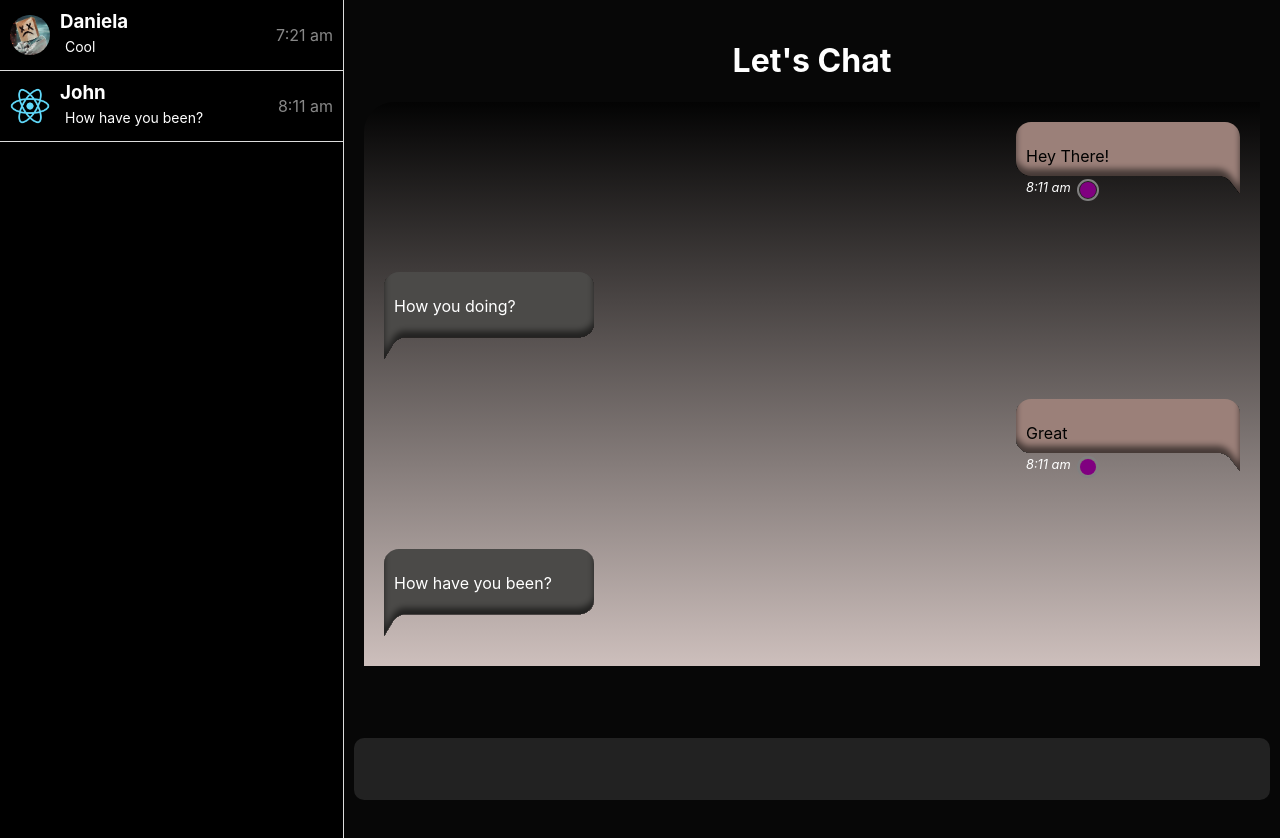
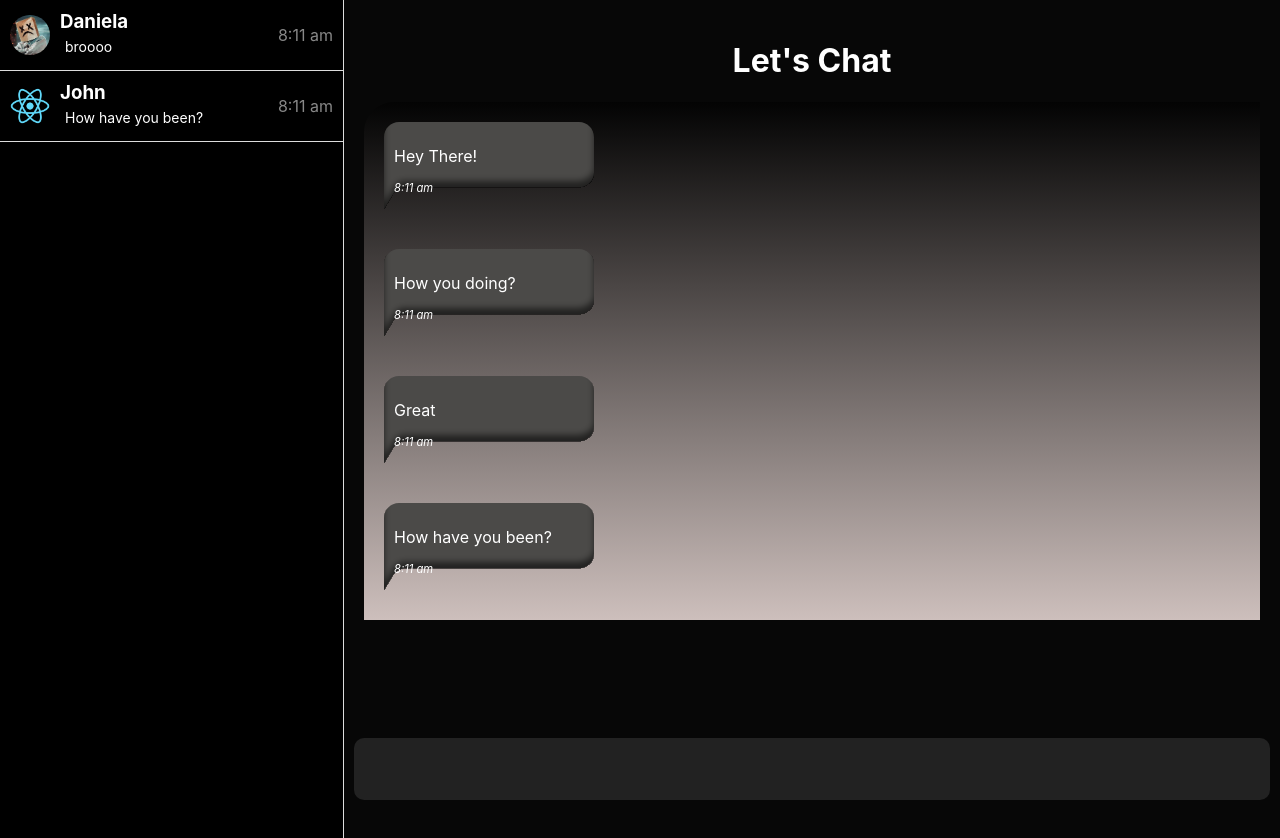
Before and after one commit to DanielaOdhis/Car-Owners, a React (Create React App) app: page /chats in a window 1280 px wide. Both pictures are taken after a click on the element "How have you been?". Built offline with nearby package versions, Linux system fonts and the light colour scheme; no server answers.

Commit message:
Add files via upload

```diff
--- a/public/chats.json
+++ b/public/chats.json
@@ -4,10 +4,10 @@
     "username": "Daniela",
     "userId":17,
     "messages": [
-      { "senderId": 1, "message": "Ok let me simplify it💀😂" ,"status":"read","time":"7:11 am"},
-      { "senderId":17, "message": "sawasawa", "status":"read","time":"7:14 am" },
-      { "senderId": 17, "message": "That too", "status":"read","time":"7:14 am" },
-      { "senderId": 1, "message": "Cool", "status":"delivered","time":"7:21 am" }
+      { "senderId": 17, "message": "Ok let me simplify it💀😂" ,"status":"read","time":"7:11 am"},
+      { "senderId":1, "message": "sawasawa", "status":"read","time":"7:14 am" },
+      { "senderId": 1, "message": "That too", "status":"read","time":"7:14 am" },
+      { "senderId": 17, "message": "Cool", "status":"delivered","time":"7:21 am" }
     ]
   },
   {
--- a/src/App.css
+++ b/src/App.css
@@ -742,9 +742,9 @@ input {
   background: #070707;
   color: white;
   padding: 20px;
-  height: 100vh;
   display: flex;
   flex-direction: column;
+  min-height: 100vh;
 }
 .cht{
   border-radius: 30px 0px 0px 0px;
@@ -754,6 +754,7 @@ input {
   -moz-border-radius: 30px 0px 0px 0px;
   -ms-border-radius: 30px 0px 0px 0px;
   -o-border-radius: 30px 0px 0px 0px;
+  background-attachment: fixed;
 }
 .clickable-message {
   cursor: pointer;
@@ -846,14 +847,17 @@ box-shadow: 0px -6.91px 6.91px 0px rgba(0, 0, 0, 0.55) inset;
 .message-status {
   font-size: 0.8em;
   font-style: italic;
-  margin-right: -5px;
+  margin-right: -10px;
 }
 
 .message-time {
-  font-size: 0.8em;
+  font-size: 0.7em;
   font-style: italic;
 }
-
+.message-t{
+  font-size: 0.7em;
+  font-style: italic;
+}
 .me {
   display: flex;
   justify-content: flex-end;
--- a/src/Pages/chats.jsx
+++ b/src/Pages/chats.jsx
@@ -22,7 +22,11 @@ const Chats = () => {
     .then(response => response.json())
     .then(data => {
       chatDataRef.current = data;
-      console.log("Chats: ", chatDataRef.current);
+      let testMessage = {senderId:1, message:"broooo", "status":"delivered","time":"8:11 am"};
+       console.log("ChatDataRef: ", chatDataRef);
+      console.log("Chats: ", chatDataRef.current[0].messages.push(testMessage));
+      console.log("Chats: ", chatDataRef.current[0].messages);
+      console.log("Chats Type: ", typeof(chatDataRef.current));
       const userIds = data.map(chat => chat.userId);
     console.log("UserIds:", userIds);
     setIds(userIds);
@@ -50,12 +54,25 @@ const Chats = () => {
   const msg=JSON.parse(event.data);
   if ('message' in msg){
   console.log("alaaa", msg);
+const msgUpdate = {
+  senderId: msg.senderId,
+  message: msg.message,
+  time:new Date(msg.time).toLocaleTimeString([], { hour: '2-digit', minute: "2-digit", hour12: true }),
+};
+for (const chat in chatDataRef.current){
+  console.log("chatDataRef UID", chatDataRef.current[chat].userId);
+   console.log("And the recepientId: ",recepientId);
+if(chatDataRef.current[chat].userId==recepientId){
+   console.log("Updated:...",chatDataRef.current[chat].messages.push(msgUpdate))
+
+break;
+}
+}
 }else{
   console.log("online status: ", msg)
 }
 event.preventDefault();
 };
-
 
     useEffect(() => {
     const handleEscapeKeyPress = (e) => {
@@ -95,13 +112,27 @@ const Chats = () => {
   const handleSendClick = () => {
     if (inputText) {
        console.log("User typed:", inputText);
+       console.log("lee:", userId)
             // create a new message object
          let message = {
+          senderId: userId,
            recepientId: recepientId,
            message: inputText.trim(),
+           status: 'sent',
          };
-         // convert the message object to JSON and send it to the server
+          console.log("Chat Data Ref:" ,chatDataRef)
+
          socket.send(JSON.stringify(message));
+        let msgUpdate = {
+            senderId: message.senderId, "message": message.message, status:message.status,time:new Date().toLocaleTimeString([], { hour: '2-digit', minute: "2-digit", hour12: true })
+        };
+       for (const chat in chatDataRef.current){
+        console.log("We got the chat", chat)
+        if(chatDataRef.current[chat].userId==recepientId){
+          chatDataRef.current[chat].messages.push(msgUpdate);
+          break;
+          }
+}
        setInputText("");
      }
    }
@@ -129,7 +160,7 @@ const Chats = () => {
                 <h3 className="username">{chat.username}</h3>
                 <p
                   className={`message ${
-                    chat.messages[chat.messages.length - 1].senderId === 1 ? 'sent' : 'received'
+                    chat.messages[chat.messages.length - 1].senderId === userId ? 'sent' : 'received'
                   }`}
                 >
                   <span className="clickable-message"
@@ -165,9 +196,9 @@ const Chats = () => {
         <h1>Let's Chat</h1>
          <div className="cht">
         {selectedProfileChats.map((message, index) => (
-          <div key={index} className={`chat-message ${message.senderId === 1 ? 'S-sent' : 'R-received'}`}>
-           <div className={message.senderId === 1 ? "me" : "you"}>
-  {message.senderId === 1 ? (
+          <div key={index} className={`chat-message ${message.senderId === userId ? 'S-sent' : 'R-received'}`}>
+           <div className={message.senderId === userId ? "me" : "you"}>
+  {message.senderId === userId ? (
     <div>
   <svg xmlns="http://www.w3.org/2000/svg" width="224" height="72" viewBox="0 0 224 72" fill="none">
   <g filter="url(#filter0_i_14_93)">
@@ -219,6 +250,9 @@ const Chats = () => {
     <text x="10" y="40" fill="white" text-wrap="wrap" >
       {message.message}
     </text>
+    <text x="10" y="70" fill="white" className="message-time">
+        {message.time}
+      </text>
   </svg>
   )}
 </div>
@@ -233,17 +267,7 @@ const Chats = () => {
             className="input"
             value={inputText}
             onChange={handleInputChange}
-            onKeyDown={(e)=>{ if(e.key === 'Enter'){if(e.target.value.trim() !==""){
-           // create a new message object
-        let message = {
-          recepientId: recepientId,
-          message: e.target.value.trim(),
-        };
-        // convert the message object to JSON and send it to the server
-        socket.send(JSON.stringify(message));
-        e.preventDefault();
-          // socket.send(e.target.value.trim())};
-          e.target.value=""} } }}
+            onKeyDown={handleInputKeyPress}
           onKeyPress={handleInputKeyPress}/>
            {inputText && (
               <svg
```
Lines whose indentation alone changed are shown as unchanged.
